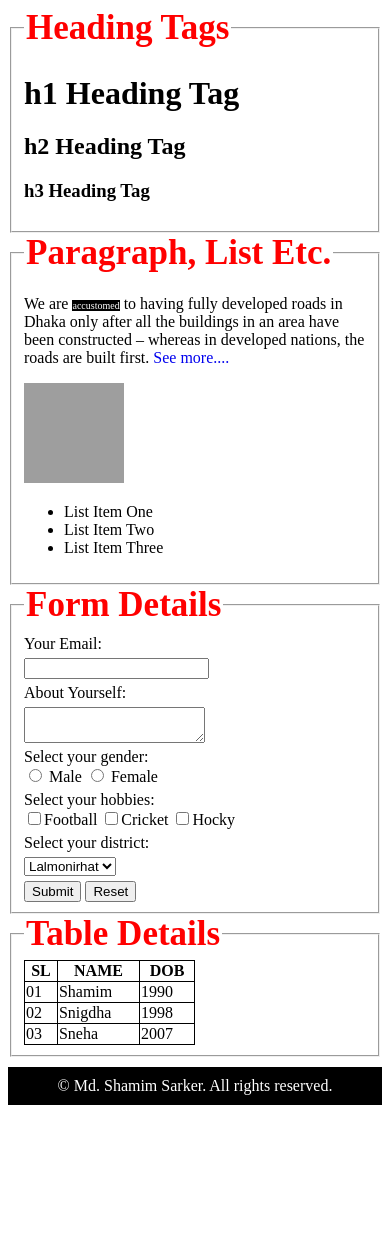
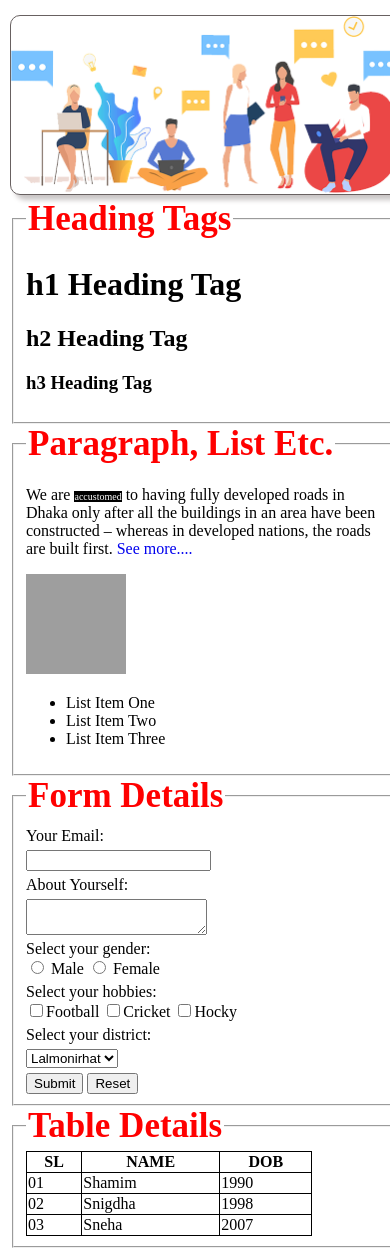
Before and after one commit to md-shamim-sarker/milestone1, a plain HTML site: page module1/important.html in a window 390 px wide. Shown: the top 1248 px of the page. Before the commit the page ends 1113 px from the top, so only its background shows below. Drawn offline with Linux system fonts and the light colour scheme; grey boxes are pictures that could not be loaded.

Commit message:
Beautify important html tags project

```diff
--- a/module1/important.html
+++ b/module1/important.html
@@ -1,63 +1,18 @@
 <!DOCTYPE html>
 <html lang="en">
-
 <head>
-    <meta charset="utf-8">
-    <title>Title</title>
-    <style>
-      a {
-        display: inline-block;
-        text-decoration: none;
-      }
-
-      #cat {
-        width: 100px;
-        height: 100px;
-      }
-
-      legend {
-        font-size: 35px;
-        font-weight: bold;
-        color: red;
-      }
-
-      .block {
-        display: block;
-        margin-top: 5px;
-      }
-
-      #accustomed {
-        font-size: 10px;
-        background-color: black;
-        color: white;
-      }
-
-      table {
-        width: 50%;
-      }
-
-      table,
-      td {
-        border: 1px solid black;
-        border-collapse: collapse;
-      }
-
-      .bold {
-        font-weight: bold;
-        text-align: center;
-      }
-			footer {
-				text-align: center;
-				color: white;
-				background-color: black;
-				margin-top: 10px;
-				padding: 10px;
-			}
-    </style>
+  <meta charset="UTF-8">
+  <meta http-equiv="X-UA-Compatible" content="IE=edge">
+  <meta name="viewport" content="width=device-width, initial-scale=1.0">
+  <link rel="stylesheet" href="style.css">
+  <link rel="shortcut icon" href="./image/client.png" type="image/x-icon">
+  <title>Important HTML Tag</title>
 </head>
-
 <body>
   <div>
+    <header>
+      <img id="banner" src="./image/welcome.png" alt="welcome photo">
+    </header>
     <fieldset>
       <legend>Heading Tags</legend>
       <h1>h1 Heading Tag</h1>
@@ -67,7 +22,9 @@
 
     <fieldset>
       <legend>Paragraph, List Etc.</legend>
-        <p>We are <span id="accustomed">accustomed</span> to having fully developed roads in Dhaka only after all the buildings in an area have been constructed – whereas in developed nations, the roads are built first. <a href="#">See more....</a></p>
+      <p>We are <span id="accustomed">accustomed</span> to having fully developed roads in Dhaka only after all the
+        buildings in an area have been constructed – whereas in developed nations, the roads are built first. <a
+          href="#">See more....</a></p>
 
       <img id="cat" src="https://live.staticflickr.com/2905/14375907663_877c36292e_b.jpg">
 
@@ -132,5 +89,4 @@
   </div>
   <footer>&copy Md. Shamim Sarker. All rights reserved.</footer>
 </body>
-
 </html>
--- /dev/null
+++ b/module1/style.css
@@ -0,0 +1,68 @@
+body {
+    width: 50%;
+    margin: auto;
+}
+#banner {
+    width: 100%;
+    border: 1px solid rgb(104, 97, 97);
+    border-radius: 10px;
+    margin-top: 5px;
+    box-shadow: 5px 5px 5px rgb(202, 198, 198);
+}
+
+a {
+    display: inline-block;
+    text-decoration: none;
+}
+
+#cat {
+    width: 100px;
+    height: 100px;
+}
+
+legend {
+    font-size: 35px;
+    font-weight: bold;
+    color: red;
+}
+
+.block {
+    display: block;
+    margin-top: 5px;
+}
+
+#accustomed {
+    font-size: 10px;
+    background-color: black;
+    color: white;
+}
+
+table {
+    width: 80%;
+}
+
+table,
+td {
+    border: 1px solid black;
+    border-collapse: collapse;
+}
+
+.bold {
+    font-weight: bold;
+    text-align: center;
+}
+
+footer {
+    text-align: center;
+    color: white;
+    background-color: black;
+    margin-top: 10px;
+    padding: 10px;
+}
+
+@media screen and (max-width: 640px) {
+    body {
+        width: 100%;
+        padding: 10px;
+    }
+}
```
Lines whose indentation alone changed are shown as unchanged.
